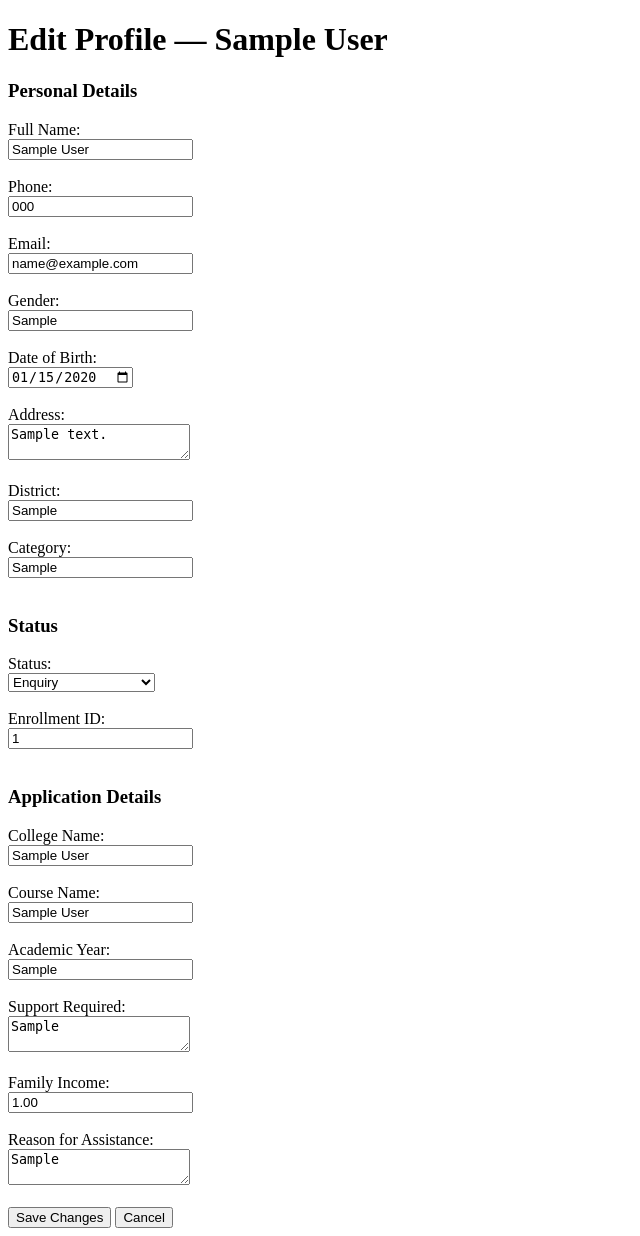
After one commit to vidit-agarwal1/tarpan-portal, a Django app: page /beneficiary/1/edit/ in a window 1280 px wide. The commit adds this page. Shown: the whole page, without its empty margins (0-640 px from the left). Run offline with Django 5.2, Linux system fonts and the light colour scheme; tables that the repository leaves empty hold one stand-in row (values such as "Sample post").

Commit message:
Added document upload features by the admin

```diff
--- a/accounts/models.py
+++ b/accounts/models.py
@@ -109,3 +109,16 @@ class DynamicField(models.Model):
 
     def __str__(self):
         return f"{self.field_name}: {self.field_value}"
+
+class BeneficiaryDocument(models.Model):
+    beneficiary = models.ForeignKey(
+        Beneficiary,
+        on_delete = models.CASCADE,
+        related_name= 'documents'
+    )
+    title = models.CharField(max_length = 200)
+    file = models.FileField(upload_to='beneficiary_documents/')
+    uploaded_at = models.DateTimeField(auto_now_add=True)
+
+    def __str__(self):
+        return f"{self.beneficiary.name} - {self.title}"
--- /dev/null
+++ b/accounts/templates/accounts/edit_beneficiary.html
@@ -0,0 +1,81 @@
+<!DOCTYPE html>
+<html>
+<head>
+    <title>Edit Profile</title>
+</head>
+<body>
+
+<h1>Edit Profile — {{ beneficiary.name }}</h1>
+
+<form method="post">
+    {% csrf_token %}
+
+    <h3>Personal Details</h3>
+
+    <label>Full Name:</label><br>
+    <input type="text" name="name" value="{{ beneficiary.name }}"><br><br>
+
+    <label>Phone:</label><br>
+    <input type="text" name="phone" value="{{ beneficiary.phone }}"><br><br>
+
+    <label>Email:</label><br>
+    <input type="email" name="email" value="{{ beneficiary.email }}"><br><br>
+
+    <label>Gender:</label><br>
+    <input type="text" name="gender" value="{{ beneficiary.gender }}"><br><br>
+
+    <label>Date of Birth:</label><br>
+    <input type="date" name="dob" value="{{ beneficiary.date_of_birth|date:'Y-m-d' }}"><br><br>
+
+    <label>Address:</label><br>
+    <textarea name="address">{{ beneficiary.address }}</textarea><br><br>
+
+    <label>District:</label><br>
+    <input type="text" name="district" value="{{ beneficiary.district }}"><br><br>
+
+    <label>Category:</label><br>
+    <input type="text" name="category" value="{{ beneficiary.category }}"><br><br>
+
+    <h3>Status</h3>
+
+    <label>Status:</label><br>
+    <select name="status">
+        {% for value, label in status_choices %}
+            <option value="{{ value }}" {% if beneficiary.status == value %}selected{% endif %}>
+                {{ label }}
+            </option>
+        {% endfor %}
+    </select><br><br>
+
+    <label>Enrollment ID:</label><br>
+    <input type="text" name="enrollment_id" value="{{ beneficiary.enrollment_id }}"><br><br>
+
+    <h3>Application Details</h3>
+
+    <label>College Name:</label><br>
+    <input type="text" name="college_name" value="{{ application.college_name }}"><br><br>
+
+    <label>Course Name:</label><br>
+    <input type="text" name="course_name" value="{{ application.course_name }}"><br><br>
+
+    <label>Academic Year:</label><br>
+    <input type="text" name="academic_year" value="{{ application.academic_year }}"><br><br>
+
+    <label>Support Required:</label><br>
+    <textarea name="support_required">{{ application.support_required }}</textarea><br><br>
+
+    <label>Family Income:</label><br>
+    <input type="number" name="family_income" value="{{ application.family_income }}"><br><br>
+
+    <label>Reason for Assistance:</label><br>
+    <textarea name="reason">{{ application.reason }}</textarea><br><br>
+
+    <button type="submit">Save Changes</button>
+    <a href="{% url 'beneficiary_detail' beneficiary.id %}">
+        <button type="button">Cancel</button>
+    </a>
+
+</form>
+
+</body>
+</html>
--- a/accounts/urls.py
+++ b/accounts/urls.py
@@ -17,6 +17,9 @@ urlpatterns = [
     path('verify-application/<int:beneficiary_id>/', views.verify_application, name='verify_application'),
     path('enroll-beneficiary/<int:beneficiary_id>/', views.enroll_beneficiary, name='enroll_beneficiary'),
     path('beneficiary/<int:beneficiary_id>/', views.beneficiary_detail, name='beneficiary_detail'),
+    path('beneficiary/<int:beneficiary_id>/edit/', views.edit_beneficiary, name='edit_beneficiary'),
+    path('beneficiary/<int:beneficiary_id>/upload-document/', views.upload_document, name='upload_document'),
+    path('document/<int:document_id>/delete/', views.delete_document, name='delete_document'),
 
     # Admission form steps
     path('admission/personal/', views.admission_personal, name='admission_personal'),
--- a/accounts/views.py
+++ b/accounts/views.py
@@ -4,6 +4,7 @@ from datetime import date
 from django.db.models import Count
 import random
 import string
+from .models import Beneficiary, AdmissionApplication, DynamicField, BeneficiaryDocument
 
 
 # ─── Helpers ────────────────────────────────────────────────
@@ -62,16 +63,18 @@ def user_dashboard(request):
     application = AdmissionApplication.objects.filter(
         beneficiary=beneficiary
     ).first()
+    documents = BeneficiaryDocument.objects.filter(beneficiary=beneficiary)
 
     context = {
         'beneficiary': beneficiary,
         'application': application,
+        'documents' : documents,
     }
 
     return render(request, 'accounts/user_dashboard.html', context)
 
 
-# ─── Admin views ─────────────────────────────────────────────
+#Admin views
 
 def admin_dashboard(request):
     context = {
@@ -116,11 +119,16 @@ def enroll_beneficiary(request, beneficiary_id):
 def beneficiary_detail(request, beneficiary_id):
     beneficiary = Beneficiary.objects.get(id=beneficiary_id)
     application = AdmissionApplication.objects.get(beneficiary=beneficiary)
-    context = {'beneficiary': beneficiary, 'application': application}
+    documents   = BeneficiaryDocument.objects.filter(beneficiary=beneficiary)
+    context = {
+        'beneficiary': beneficiary,
+        'application': application,
+        'documents': documents,
+    }
     return render(request, 'accounts/beneficiary_detail.html', context)
 
 
-# ─── Admission multi-step form ────────────────────────────────
+# Admission multi-step form
 
 def admission_personal(request):
     if request.method == "POST":
@@ -228,3 +236,70 @@ def application_submitted(request):
         'accounts/application_submitted.html',
         {'applicant_id': applicant_id}
     )
+
+# Admin: Edit beneficiary profile
+
+def edit_beneficiary(request, beneficiary_id):
+    beneficiary = Beneficiary.objects.get(id=beneficiary_id)
+    application = AdmissionApplication.objects.get(beneficiary=beneficiary)
+
+    if request.method == "POST":
+        # Personal details
+        beneficiary.name         = request.POST.get('name')
+        beneficiary.phone        = request.POST.get('phone')
+        beneficiary.email        = request.POST.get('email')
+        beneficiary.gender       = request.POST.get('gender')
+        beneficiary.date_of_birth = request.POST.get('dob') or None
+        beneficiary.address      = request.POST.get('address')
+        beneficiary.district     = request.POST.get('district')
+        beneficiary.category     = request.POST.get('category')
+        beneficiary.status       = request.POST.get('status')
+        beneficiary.enrollment_id = request.POST.get('enrollment_id')
+        beneficiary.save()
+
+        # Application details
+        application.college_name     = request.POST.get('college_name')
+        application.course_name      = request.POST.get('course_name')
+        application.academic_year    = request.POST.get('academic_year')
+        application.support_required = request.POST.get('support_required')
+        application.family_income    = request.POST.get('family_income') or None
+        application.reason           = request.POST.get('reason')
+        application.save()
+
+        return redirect('beneficiary_detail', beneficiary_id=beneficiary.id)
+
+    context = {
+        'beneficiary': beneficiary,
+        'application': application,
+        'status_choices': Beneficiary.STATUS_CHOICES,
+    }
+    return render(request, 'accounts/edit_beneficiary.html', context)
+
+
+# Admin: Upload document to beneficiary profile
+
+def upload_document(request, beneficiary_id):
+    beneficiary = Beneficiary.objects.get(id=beneficiary_id)
+
+    if request.method == "POST":
+        title = request.POST.get('title', '').strip()
+        file  = request.FILES.get('file')
+
+        if title and file:
+            BeneficiaryDocument.objects.create(
+                beneficiary=beneficiary,
+                title=title,
+                file=file,
+            )
+
+    return redirect('beneficiary_detail', beneficiary_id=beneficiary.id)
+
+
+#Admin: Delete document
+
+def delete_document(request, document_id):
+    doc = BeneficiaryDocument.objects.get(id=document_id)
+    beneficiary_id = doc.beneficiary.id
+    doc.file.delete()  # removes the actual file from disk
+    doc.delete()
+    return redirect('beneficiary_detail', beneficiary_id=beneficiary_id)
--- a/tarpan_portal/settings.py
+++ b/tarpan_portal/settings.py
@@ -130,6 +130,9 @@ STATIC_URL = 'static/'
 
 DEFAULT_AUTO_FIELD = 'django.db.models.BigAutoField'
 
+MEDIA_URL = '/media/'
+MEDIA_ROOT = BASE_DIR / 'media'
+
 # 1)
 # admin side - for each orphan, expenditure field
 # expenditure dashboard - sum total of all expenditures
--- a/tarpan_portal/urls.py
+++ b/tarpan_portal/urls.py
@@ -16,8 +16,10 @@ Including another URLconf
 """
 from django.contrib import admin
 from django.urls import path, include
+from django.conf import settings
+from django.conf.urls.static import static
 
 urlpatterns = [
     path('admin/', admin.site.urls),
     path('', include('accounts.urls')),
-]
+] + static(settings.MEDIA_URL, document_root=settings.MEDIA_ROOT)
```
Also changed, not shown: accounts/templates/accounts/beneficiary_detail.html (+53 -11 lines), accounts/templates/accounts/user_dashboard.html (+24 -0 lines), accounts/migrations/0008_beneficiarydocument.py (added).
